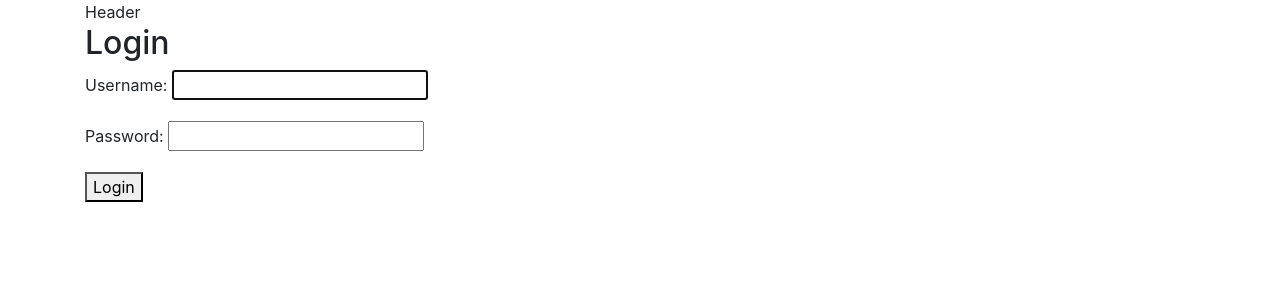
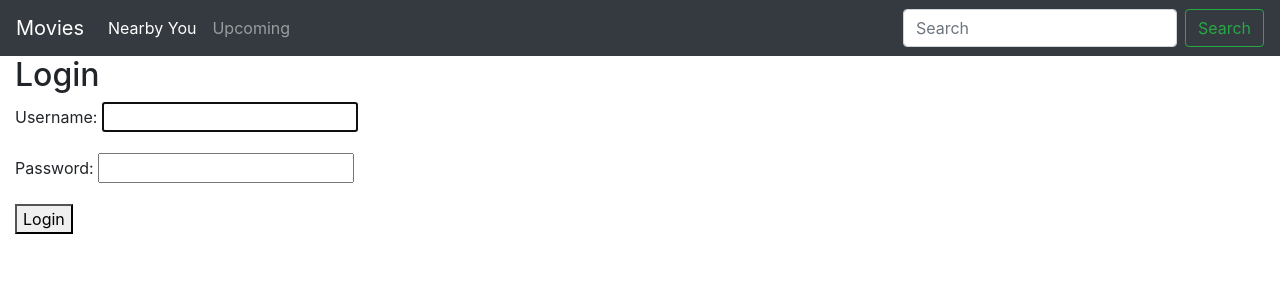
Before and after one commit to jerinphilip/Movie-Recommender, a Django app: page /login/ in a window 1280 px wide. Shown: the top 300 px of the page. Run offline with Django 3.2, Linux system fonts and the light colour scheme; some libraries are stand-ins or nearby versions.

Commit message:
Adding bootstrap navbar

```diff
--- a/movie_recommender/booking_system/urls.py
+++ b/movie_recommender/booking_system/urls.py
@@ -14,6 +14,6 @@ from rest_framework.authtoken import views as drf_views
 # urlpatterns = format_suffix_patterns(urlpatterns)
 
 urlpatterns = [
-    path('/', views.show_movies, name='index'),
+    path('', views.show_movies, name='index'),
     url(r'cast/(?P<cast_id>\d+)/$', views.show_cast, name='show_cast'),
 ]
--- a/movie_recommender/movie_recommender/urls.py
+++ b/movie_recommender/movie_recommender/urls.py
@@ -24,7 +24,7 @@ from django.views.generic import RedirectView
 
 
 urlpatterns = [
-    path(r'default/', include('booking_system.urls')),
+    path(r'', include('booking_system.urls')),
     path(r'admin/', admin.site.urls),
     url(r'^login/$', auth_views.login, name='login'),
     url(r'^logout/$', auth_views.logout, name='logout'),
--- a/movie_recommender/templates/base.html
+++ b/movie_recommender/templates/base.html
@@ -5,16 +5,14 @@
         <title> {% block title %}  {% endblock %} </title>
         <link rel="stylesheet" type="text/css" href="{% static 'css/bootstrap.min.css' %}"/>
         <script type="text/javscript" src="{% static 'js/boostrap.min.js' %}"></script>
-
     </head>
     <body>
-        <div class="container">
-            {% include 'header.html' %}
-
+        {% include 'header.html' %}
+        <div class="container-fluid">
             <div class="row">
                 <div class="col">
-                {% block content %}
-                {% endblock %}
+                    {% block content %}
+                    {% endblock %}
                 </div>
             </div>
         </div>
--- a/movie_recommender/templates/header.html
+++ b/movie_recommender/templates/header.html
@@ -1,3 +1,22 @@
-<div>
-    Header
-</div>
+
+<nav class="navbar navbar-expand-lg navbar-dark bg-dark">
+    <a class="navbar-brand" href="#">Movies</a>
+    <button class="navbar-toggler" type="button" data-toggle="collapse" data-target="#navbarSupportedContent" aria-controls="navbarSupportedContent" aria-expanded="false" aria-label="Toggle navigation">
+        <span class="navbar-toggler-icon"></span>
+    </button>
+
+    <div class="collapse navbar-collapse" id="navbarSupportedContent">
+        <ul class="navbar-nav mr-auto">
+            <li class="nav-item active">
+                <a class="nav-link" href="#">Nearby You<span class="sr-only">(current)</span></a>
+            </li>
+            <li class="nav-item">
+                <a class="nav-link" href="#">Upcoming</a>
+            </li>
+        </ul>
+        <form class="form-inline my-2 my-lg-0">
+            <input class="form-control mr-sm-2" type="search" placeholder="Search" aria-label="Search">
+            <button class="btn btn-outline-success my-2 my-sm-0" type="submit">Search</button>
+        </form>
+    </div>
+</nav>
```
